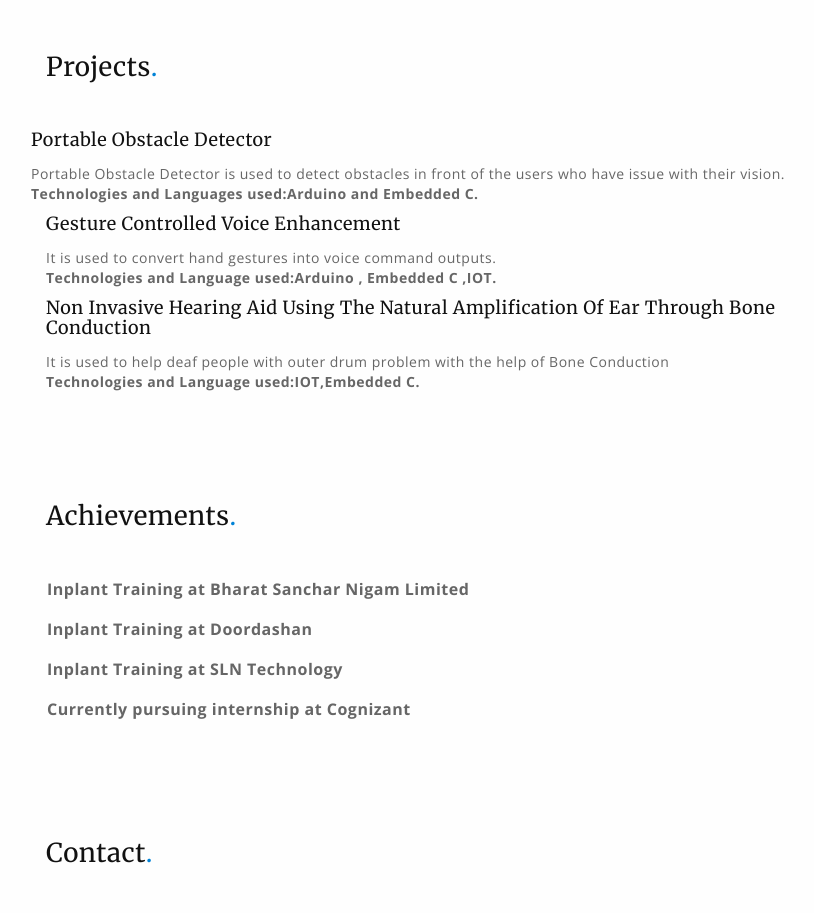
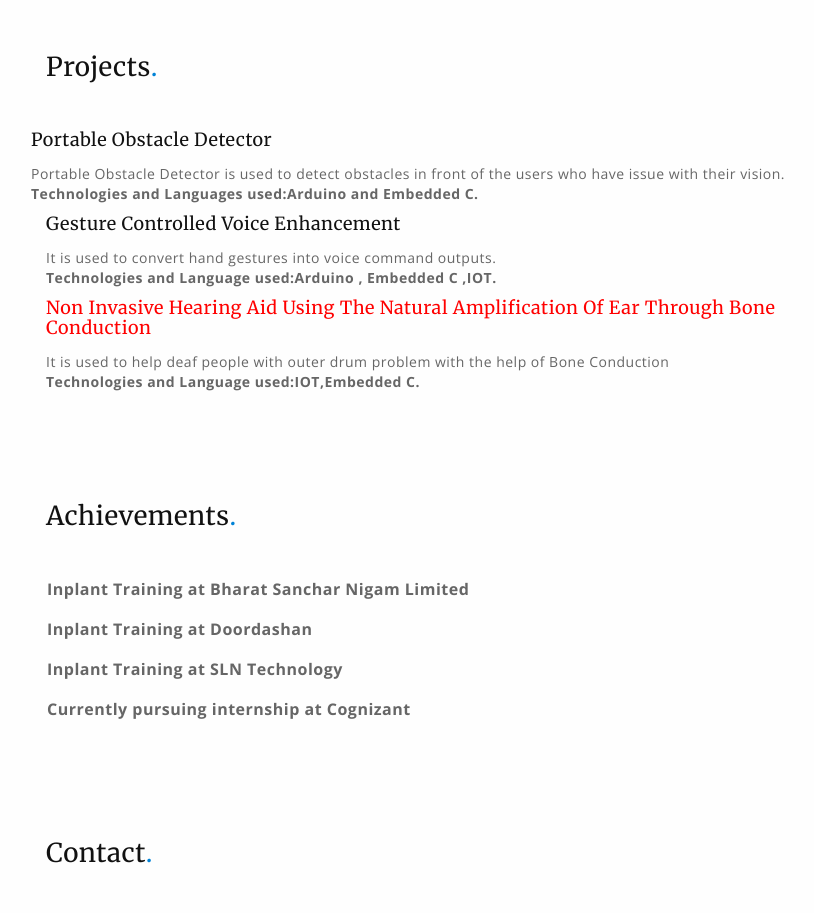
Before and after one commit to AjithChandranK/ACK51, a plain HTML site: page index.html in a window 1280 px wide. Shown: the part 2256-3169 px from the top of the page, without its empty margins (359-1173 px from the left). Drawn offline with nearby package versions, Linux system fonts and the light colour scheme; a web font is replaced by a local one.

Commit message:
Update index.html

```diff
--- a/index.html
+++ b/index.html
@@ -304,7 +304,8 @@
                     </div><!-- / carousel-post -->
 
                     <div class="blog block carousel-post">
-                        <h5>Non Invasive Hearing Aid Using The Natural Amplification Of Ear Through Bone Conduction</h5>
+                        <h5> <font color="red"> Non Invasive Hearing Aid Using The Natural Amplification Of Ear Through Bone Conduction </font>
+ </h5>
                         <p>It is used to help deaf people with outer drum problem with the help of Bone Conduction  <br><b>Technologies and Language used:IOT,Embedded C.</b>
                         </p>
                    </div> </section>
```
